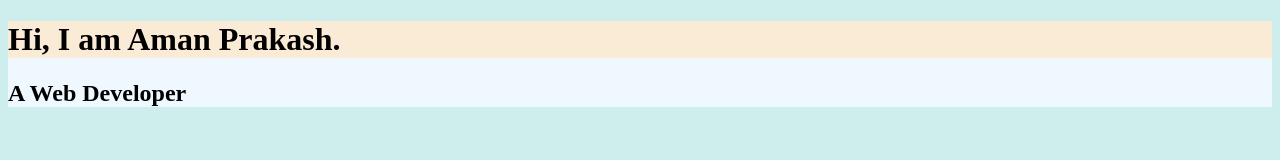
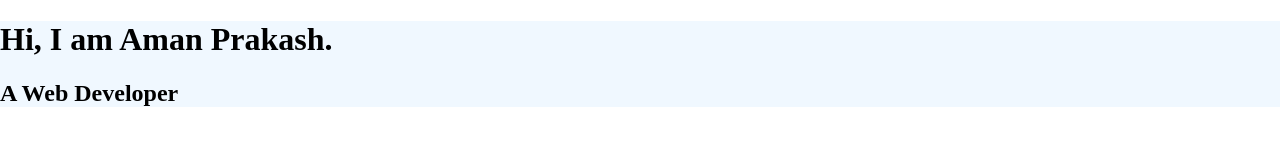
Before and after one commit to amanprakash-lnct/CSS-MySite, a plain HTML site: page index.html in a window 1280 px wide. Drawn offline with Linux system fonts and the light colour scheme.

Commit message:
Update styele.css

```diff
--- a/css/styele.css
+++ b/css/styele.css
@@ -1,10 +1,7 @@
+
+div {
+  background-color: aliceblue;
+}
 body{
-    background-color: rgb(206, 238, 238);
+    margin:0;
 }
-
-h1{
-    background-color: antiquewhite;
-}
-div{
-background-color: aliceblue;
-}
```
